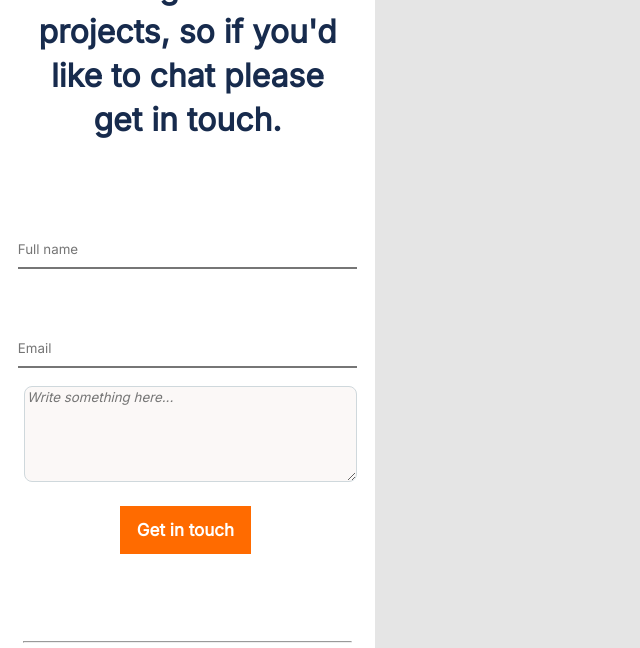
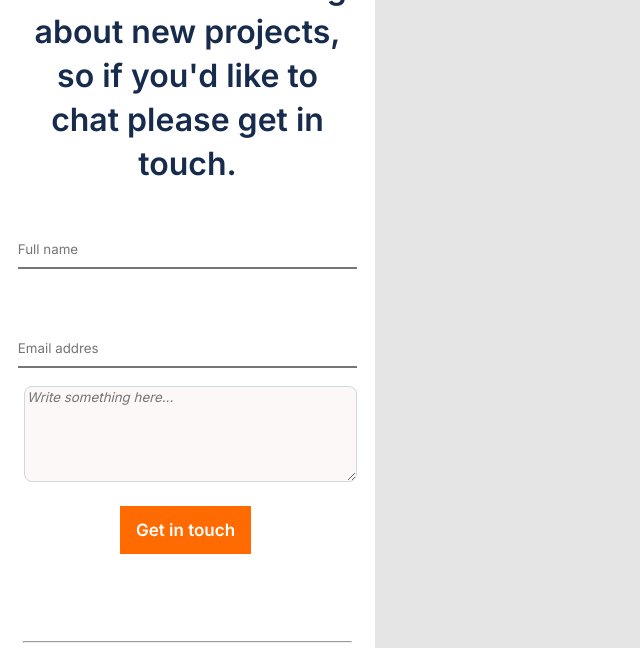
Before and after one commit to sinruidotec/Portfolio-part-2-Microverse, a website: page index.html in a window 1280 px wide. Shown: the part 6242-6890 px from the top of the page, without its empty margins (0-640 px from the left). Drawn offline with Linux system fonts and the light colour scheme.

Commit message:
Change a tag name in line 213

```diff
--- a/index.html
+++ b/index.html
@@ -6,7 +6,7 @@
     <meta name="viewport" content="width=device-width, initial-scale=1.0">
     <link rel="stylesheet" href="style.css">
     <style>
-        @import url('https://fonts.googleapis.com/css2?family=Crete+Round&family=Inter&family=Poppins&family=Roboto&display=swap');
+        @import url('https://fonts.googleapis.com/css2?family=Crete+Round&family=Inter:wght@400;500;600&family=Poppins&family=Roboto&display=swap');
       </style>
       <script
       src="https://kit.fontawesome.com/675259b560.js" crossorigin="anonymous">
@@ -170,8 +170,6 @@
                     </div>
                 </div>
             </div>
-
-
         </section>
 
         <section id="skillset">
@@ -207,26 +205,20 @@
         </section>
         <section id="contact">
                 <h3><b> I'm always interested in hearing about new projects, so if you'd like to chat please get in touch.</b></h3>
-
                 <div class="flex-container">
                     <form class="form" action="https://formspree.io/f/{form_id}" method="post">
-
                         <label form="name">
                             <input type="text" id="name" name="name" placeholder="Full name" class="form-input" required maxlength="30">
                         </label>
-
-                    <label class="form-input">
-                        <input type="email" id="email" name="email"  placeholder="Email" class="form-input" required>
+                        <label class="form-email">
+                            <input type="email" id="email" name="email"  placeholder="Email addres" class="form-input" required>
                         </label>
-
                         <label class="form-section">
                             <textarea class="form-box" id="message-box" name="message"  placeholder="Write something here..." required maxlength="500"></textarea>
                         </label>
-
                         <div class="send-button">
                             <button class="send">Get in touch</button>
                         </div>
-
                     </form>
                 </div>
 
```
Lines whose indentation alone changed are shown as unchanged.
